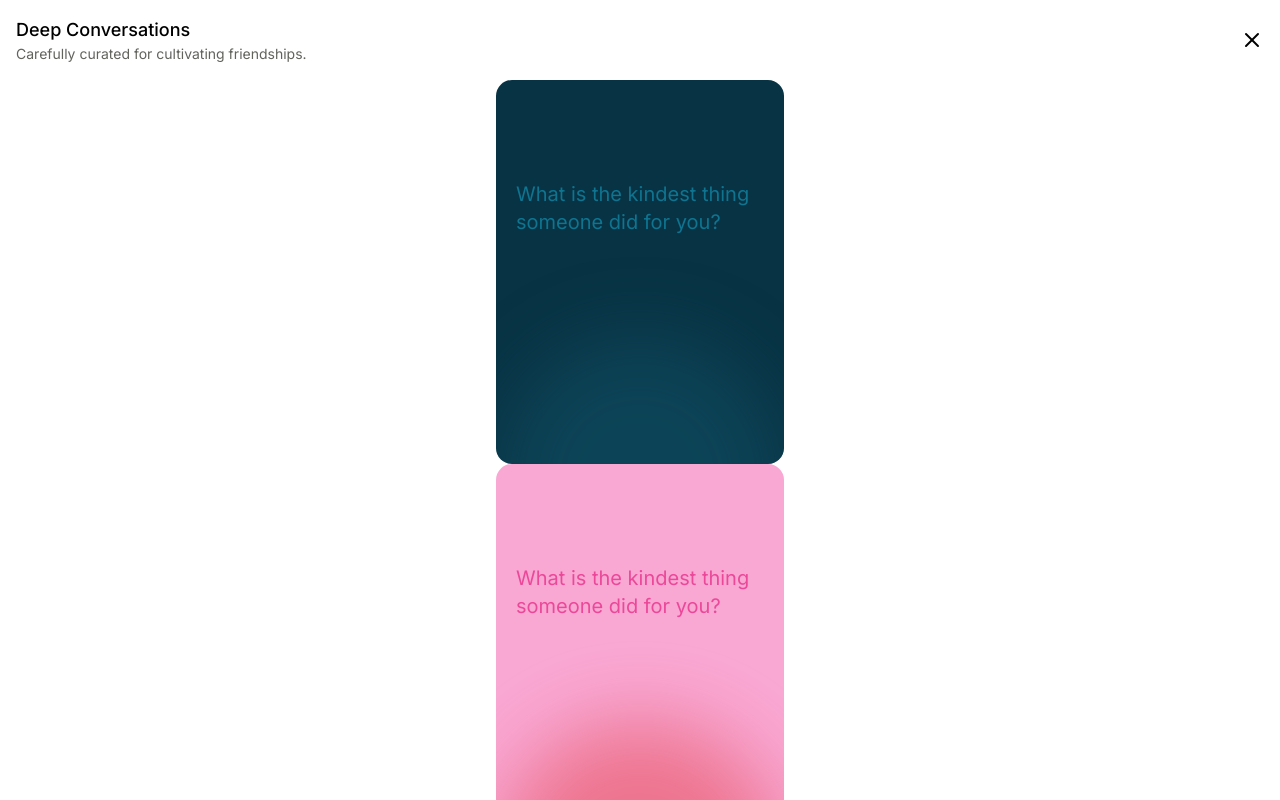
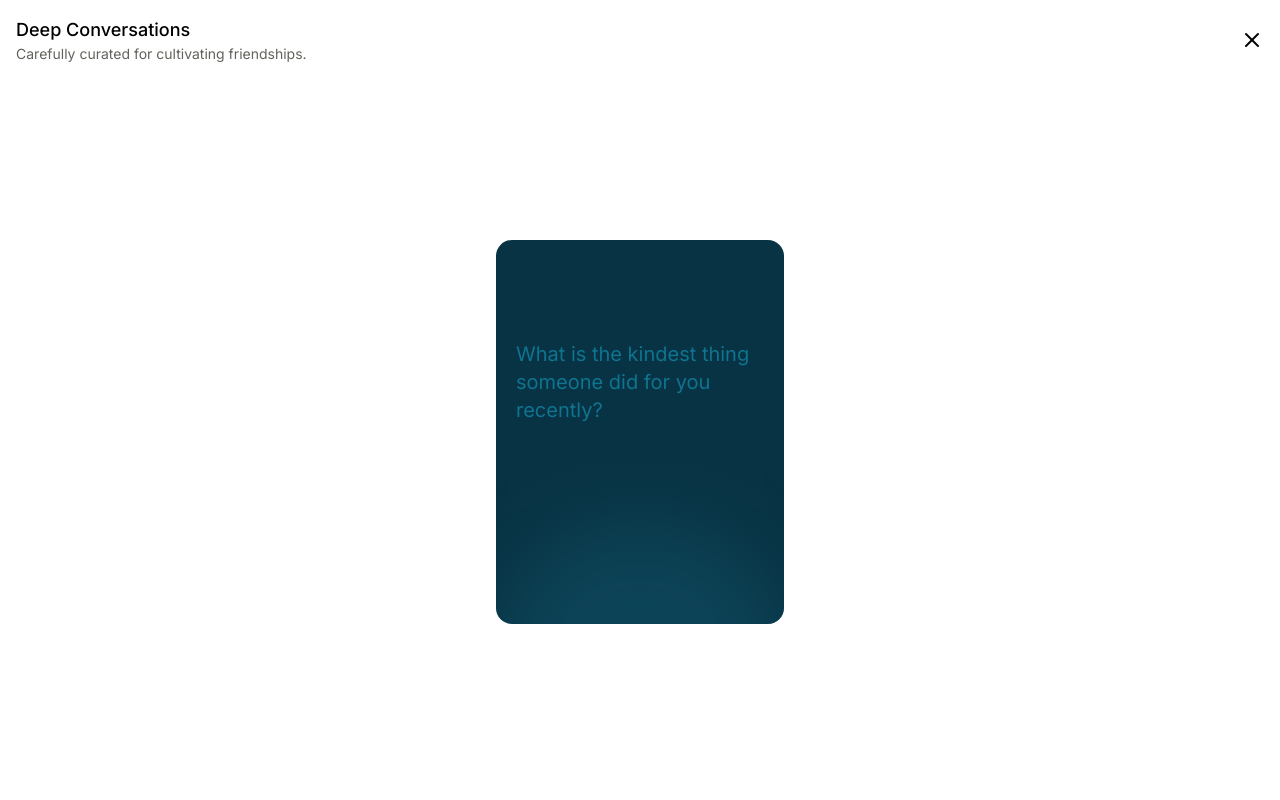
Before and after one commit to malikpiara/earnest, a Next.js app: page / in a window 1280 px wide. Both pictures are taken after a click on the item 640 px from the left and 216 px from the top of the page. Built offline with nearby package versions, Linux system fonts and the light colour scheme.

Commit message:
Minor tweaks to question cards so they take in more space.

```diff
--- a/components/sharedLayout.js
+++ b/components/sharedLayout.js
@@ -68,12 +68,12 @@ export default function SharedLayout() {
               drag
               dragSnapToOrigin
               dragConstraints={{ left: 0, right: 0 }}
-              className="flex flex-col md:w-72 md:h-96 h-svh bg-cyan-950 rounded-2xl overflow-hidden inset-0 m-auto" >
-                <div className="flex text-3xl md:text-xl text-cyan-700 relative top-20 w-10/12 md:w-11/12 md:m-5 ml-12">What is the kindest thing someone did for you?</div>
+              className="flex flex-col md:w-72 md:h-96 h-[85dvh] bg-cyan-950 rounded-2xl overflow-hidden inset-0 m-auto" >
+                <div className="flex text-3xl md:text-xl text-cyan-700 relative top-20 w-9/12 md:w-11/12 md:m-5 ml-10">What is the kindest thing someone did for you recently?</div>
                 <div className='flex rounded-full w-72 h-72 bg-cyan-800 opacity-40 blur-2xl relative top-40'/>
 
                 </motion.div>
-                <motion.div
+                {/* <motion.div
               drag
               dragSnapToOrigin
               dragConstraints={{ left: 0, right: 0 }}
@@ -81,7 +81,7 @@ export default function SharedLayout() {
                 <div className="flex text-3xl md:text-xl text-pink-500 relative top-20 w-11/12 m-5">What is the kindest thing someone did for you?</div>
                 <div className='flex rounded-full w-72 h-72 bg-red-600 opacity-40 blur-2xl relative top-40'/>
 
-                </motion.div>
+                </motion.div> */}
                 </motion.div>
             </motion.div>
           </div>
```
